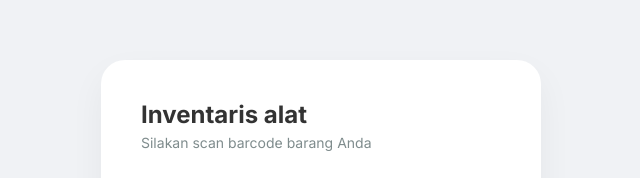
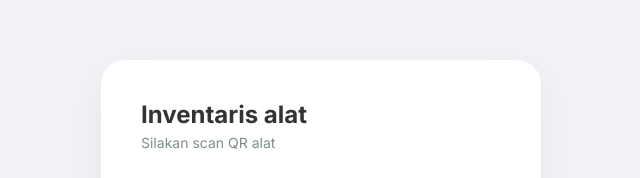
Before and after one commit to sandyprastyawan/Inventaris-Alat-ITS-TV, a plain HTML site: page index.html in a window 1280 px wide. Shown: the part 145-323 px from the top of the page, 319-959 px from the left. Drawn offline with Linux system fonts and the light colour scheme.

Commit message:
Update index.html

```diff
--- a/index.html
+++ b/index.html
@@ -13,7 +13,7 @@
         <div id="formPage" class="card">
             <div class="header-section">
                 <h2>Inventaris alat</h2>
-                <p>Silakan scan barcode barang Anda</p>
+                <p>Silakan scan QR alat</p>
             </div>
 
             <form id="inventoryForm">
@@ -74,7 +74,6 @@
             </div>
 
 
-
             <button onclick="resetHalaman()" class="btn-secondary">SUBMIT LAGI</button>
         </div>
     </div>
```
